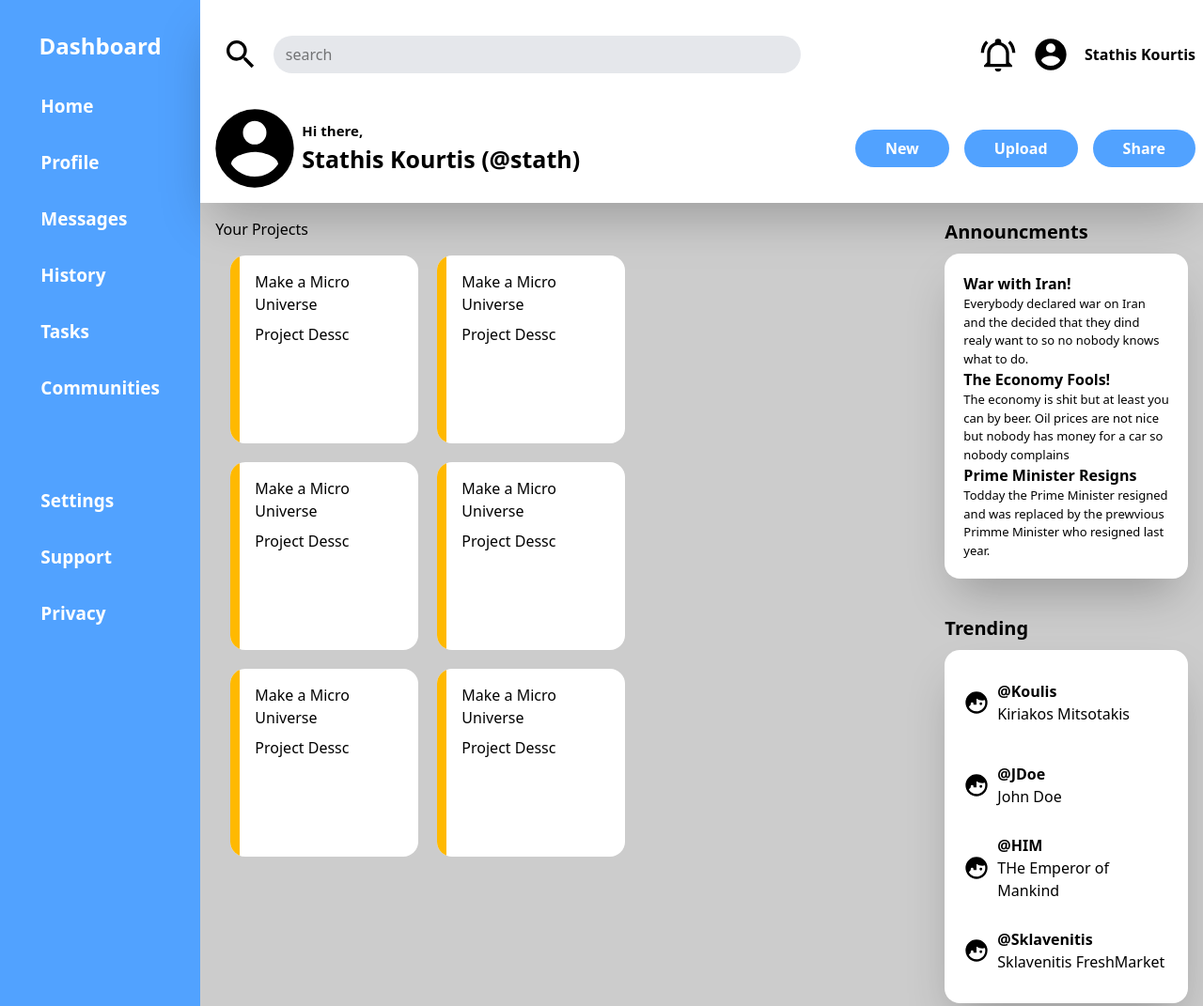
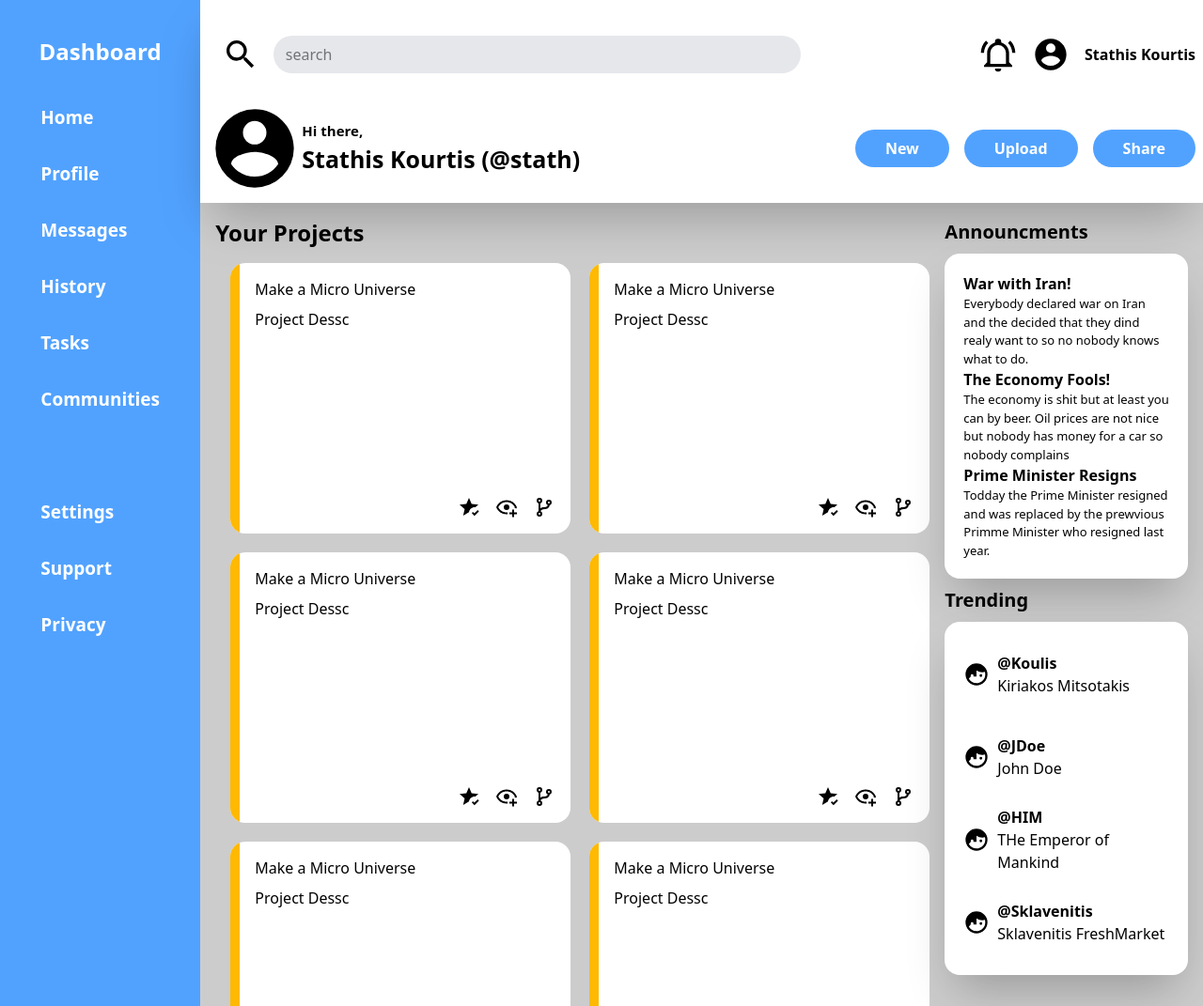
Before and after one commit to StathisKourtis/Admin-Dashboard, a website: page src/index.html in a window 1280 px wide. Shown: the top 1071 px of the page at 94% size. Drawn offline with Linux system fonts and the light colour scheme.

Commit message:
Finished for learning purposes. Will come back later.

```diff
--- a/src/index.html
+++ b/src/index.html
@@ -11,7 +11,7 @@
 
 <body class="grid grid-cols-[1fr_5fr] h-screen">
     <!-- SideBar -->
-    <div id="sidebar" class="bg-blue-400 h-full justify-items-center w-full grid grid-rows-[1fr_10fr]">
+    <div id="sidebar" class=" bg-blue-400 justify-items-center w-full grid grid-rows-[1fr_10fr]">
         <div class="text-white font-bold text-2xl place-self-center align-s">
             Dashboard
         </div>
@@ -82,9 +82,9 @@
         <!-- Page Content -->
         <div class="bg-black/20 grid grid-cols-[3fr_1fr] p-4">
             <div>
-                <div>Your Projects</div>
-                <div class="grid grid-cols-[200px_200px] grid-rows-[200px_200px_200px] p-4 gap-5">
-                    <div class="bg-white rounded-2xl grid grid-cols-[10px_1fr] overflow-hidden">
+                <div class="font-bold text-2xl shadow-3xl">Your Projects</div>
+                <div class="grid grid-cols-[repeat(auto-fill,_minmax(300px,_1fr))] p-4 gap-5">
+                    <div class="bg-white rounded-2xl grid grid-cols-[10px_1fr]  overflow-hidden">
                         <div class="bg-amber-400"></div>
                         <div class="grid grid-rows-[1fr_8fr_1fr] p-4 gap-2">
                             <div>Make a Micro Universe</div>
@@ -165,7 +165,7 @@
 
                 </div>
             </div>
-            <div class="grid grid-rows-2 gap-2">
+            <div class="flex flex-col gap-2">
                 <!-- Announchemnts -->
                 <div>
                     <div class="font-bold text-[20px] mb-2">Announcments</div>
```
Also changed, not shown: src/output.css.
